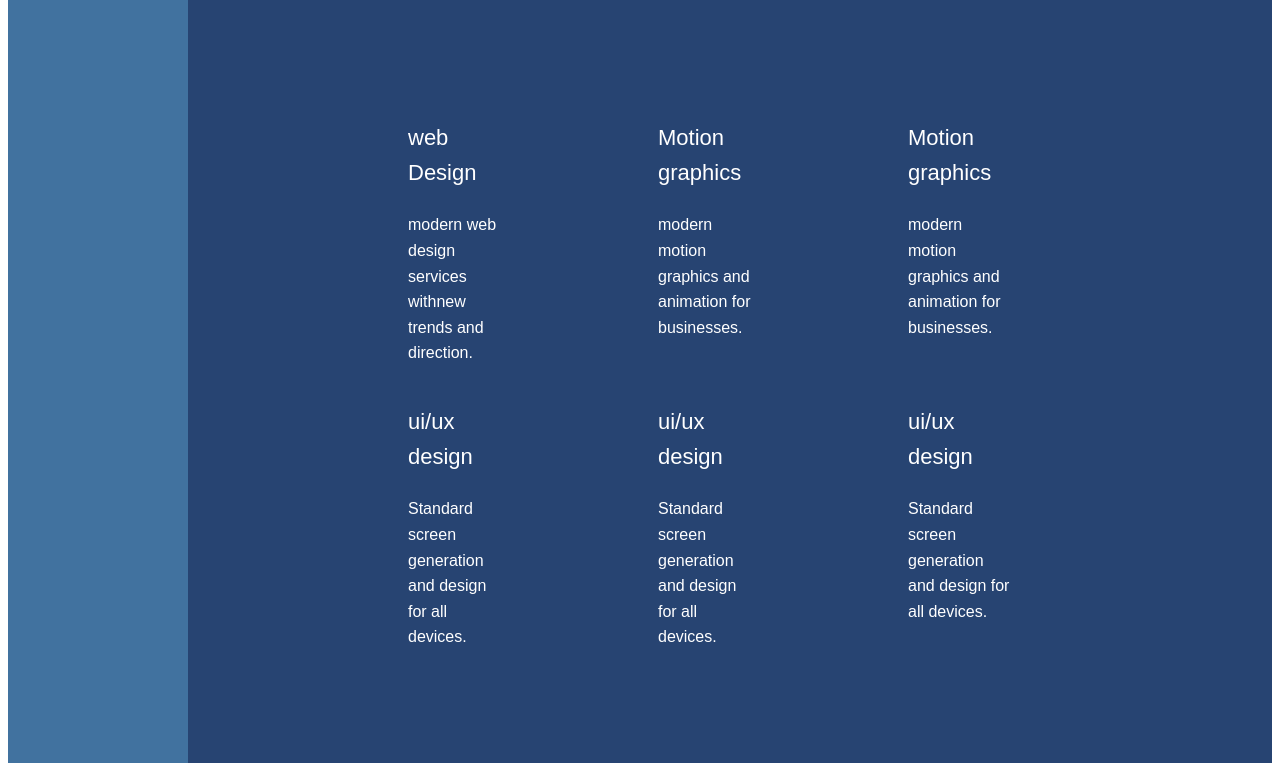
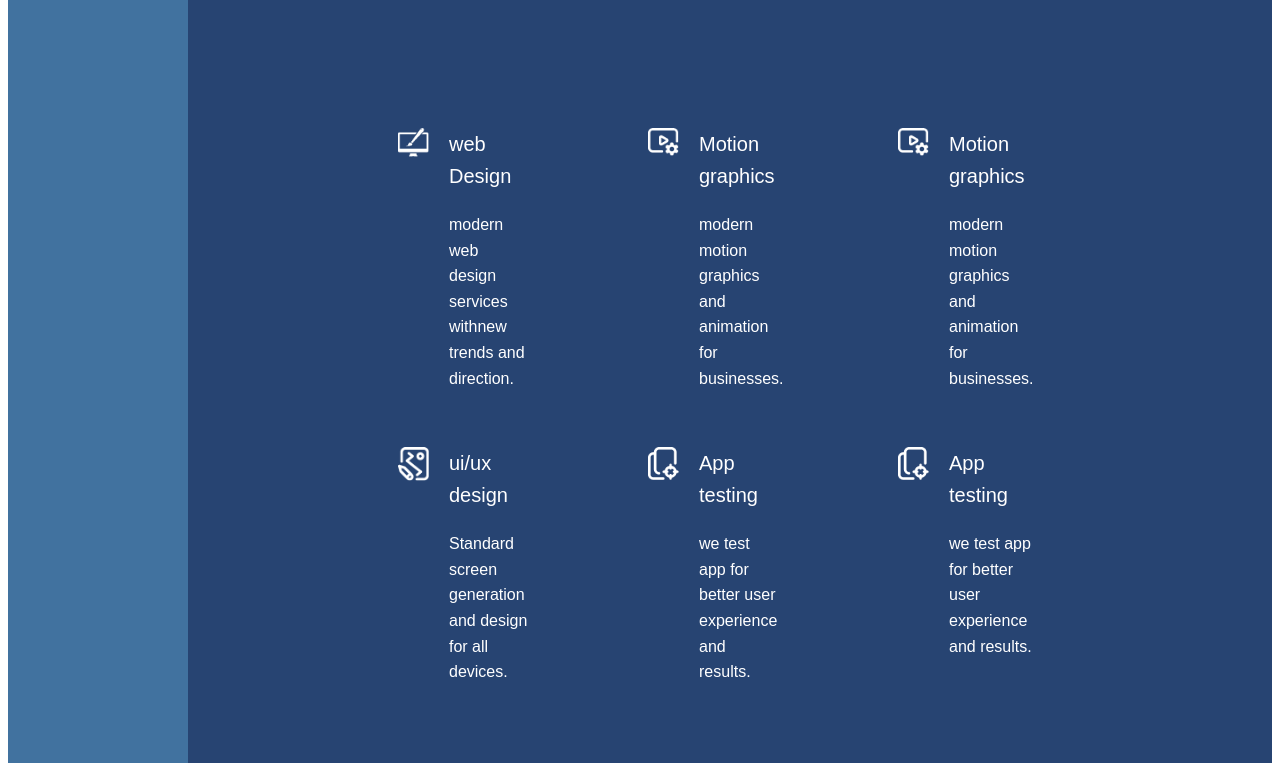
Before and after one commit to mehrnaz98/creative-agency-website, a website: page index.html in a window 1280 px wide. Shown: the part 650-1413 px from the top of the page. Drawn offline with nearby package versions, Linux system fonts and the light colour scheme; files that its build step writes are made by us from their sources.

Commit message:
journal icons added
list added

```diff
--- a/index.html
+++ b/index.html
@@ -44,50 +44,116 @@
     <section class="journal">
       <div class="journal__content journal__content--1">
         <div>
+          <ul class="journal__content--list">
+            <li>
+              <img
+                class="journal__content--pic"
+                src="img/content-1.png"
+                alt="web icon"
+              />
+            </li>
+            <li>
               <h3 class="heading-1">web Design</h3>
               <p class="journal__content--paragraph">
                 modern web design services withnew trends and direction.
               </p>
+            </li>
+          </ul>
         </div>
       </div>
       <div class="journal__content journal__content--2">
         <div>
+          <ul class="journal__content--list">
+            <li>
+              <img
+                class="journal__content--pic"
+                src="img/content-2.png"
+                alt="web icon"
+              />
+            </li>
+            <li>
               <h3 class="heading-1">Motion graphics</h3>
               <p class="journal__content--paragraph">
                 modern motion graphics and animation for businesses.
               </p>
+            </li>
+          </ul>
         </div>
       </div>
       <div class="journal__content journal__content--3">
         <div>
+          <ul class="journal__content--list">
+            <li>
+              <img
+                class="journal__content--pic"
+                src="img/content-2.png"
+                alt="web icon"
+              />
+            </li>
+            <li>
               <h3 class="heading-1">Motion graphics</h3>
               <p class="journal__content--paragraph">
                 modern motion graphics and animation for businesses.
               </p>
+            </li>
+          </ul>
         </div>
       </div>
       <div class="journal__content journal__content--4">
         <div>
+          <ul class="journal__content--list">
+            <li>
+              <img
+                class="journal__content--pic"
+                src="img/content-3.png"
+                alt="web icon"
+              />
+            </li>
+            <li>
               <h3 class="heading-1">ui/ux design</h3>
               <p class="journal__content--paragraph">
                 Standard screen generation and design for all devices.
               </p>
+            </li>
+          </ul>
         </div>
       </div>
       <div class="journal__content journal__content--5">
         <div>
-          <h3 class="heading-1">ui/ux design</h3>
+          <ul class="journal__content--list">
+            <li>
+              <img
+                class="journal__content--pic"
+                src="img/content-4.png"
+                alt="web icon"
+              />
+            </li>
+            <li>
+              <h3 class="heading-1">App testing</h3>
               <p class="journal__content--paragraph">
-            Standard screen generation and design for all devices.
+                we test app for better user experience and results.
               </p>
+            </li>
+          </ul>
         </div>
       </div>
       <div class="journal__content journal__content--6">
         <div>
-          <h3 class="heading-1">ui/ux design</h3>
+          <ul class="journal__content--list">
+            <li>
+              <img
+                class="journal__content--pic"
+                src="img/content-4.png"
+                alt="web icon"
+              />
+            </li>
+            <li>
+              <h3 class="heading-1">App testing</h3>
               <p class="journal__content--paragraph">
-            Standard screen generation and design for all devices.
+                we test app for better user experience and results.
               </p>
+            </li>
+          </ul>
         </div>
       </div>
     </section>
--- a/sass/_journals.scss
+++ b/sass/_journals.scss
@@ -11,11 +11,22 @@
 
   &__content {
     color: $color-white;
-    margin-left: 5rem;
+    margin-left: 0rem;
 
     &--title {
-      font-size: 2rem;
+      font-size: 1.7rem;
       font-weight: 600;
+    }
+
+    &--list {
+      display: flex;
+      list-style: none;
+    }
+
+    &--pic {
+      width: 31px;
+      margin-top: 2rem;
+      margin-right: 2rem;
     }
 
     &--paragraph {
@@ -25,13 +36,13 @@
     &--1 {
       grid-row: 1 / 2;
       grid-column: 1 / 2;
-      margin-right: 10rem;
+      margin-right: 8rem;
     }
 
     &--2 {
       grid-row: 1 / 2;
       grid-column: 2 / 3;
-      margin-right: 10rem;
+      margin-right: 8rem;
     }
 
     &--3 {
@@ -43,13 +54,13 @@
     &--4 {
       grid-row: 2 / -1;
       grid-column: 1 / 2;
-      margin-right: 10rem;
+      margin-right: 8rem;
     }
 
     &--5 {
       grid-row: 2 / -1;
       grid-column: 2 / 3;
-      margin-right: 10rem;
+      margin-right: 8rem;
     }
 
     &--6 {
--- a/sass/_typography.scss
+++ b/sass/_typography.scss
@@ -29,6 +29,6 @@
 
 .heading-1 {
   // @extend %heading;
-  font-size: 2.2rem;
+  font-size: 2rem;
   font-weight: 500;
 }
```
Also changed, not shown: css/style.css, img/content-1.png (added), img/content-2.png (added), img/content-3.png (added), img/content-4.png (added). Lines whose indentation alone changed are shown as unchanged.
